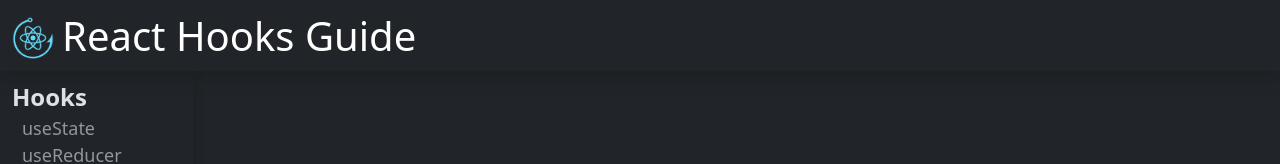
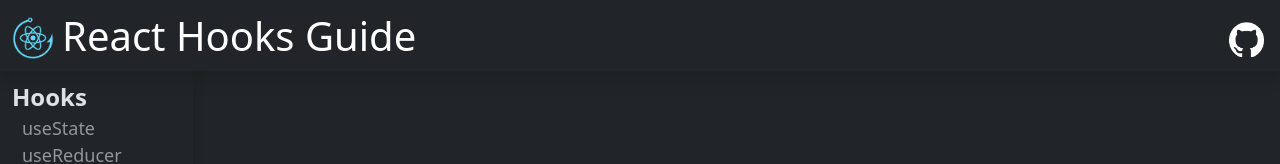
Before and after one commit to alonzojoe/react-hooks-guide, a React (Vite) app: page / in a window 1280 px wide. Shown: the top 164 px of the page. Built offline with nearby package versions, Linux system fonts and the light colour scheme.

Commit message:
chore: Add github link and active navlink indicator ::before adjustments

```diff
--- a/src/Layouts/RootLayout.jsx
+++ b/src/Layouts/RootLayout.jsx
@@ -1,6 +1,7 @@
 import { useRef, useEffect, useState } from "react";
 import { Outlet, NavLink, Link } from "react-router-dom";
 import HookLogo from "@/assets/images/hook.png";
+import GitHubLogo from "@/assets/images/github.png";
 
 const RootLayout = () => {
   const headerRef = useRef(null);
@@ -27,6 +28,9 @@
         ref={headerRef}
         className="p-2 bg-dark shadow top-0 position-fixed w-100 z-3"
       >
+        <div className="d-flex align-items-center justify-content-between">
+          <div>
+            {" "}
             <button
               className="btn btn-dark p-0 d-lg-none"
               type="button"
@@ -36,7 +40,10 @@
             >
               <i className="bx bx-menu-alt-left fs-1 border rounded route-link p-1"></i>
             </button>
-        <Link to="/" className="text-decoration-none text-white align-middle">
+            <Link
+              to="/"
+              className="text-decoration-none text-white align-middle"
+            >
               <img src={HookLogo} alt="ReactHooks" width="50" height="50" />
             </Link>
             <Link
@@ -45,6 +52,16 @@
             >
               <span>React Hooks Guide</span>
             </Link>
+          </div>
+          <div className="mx-2">
+            <a
+              href="https://github.com/alonzojoe/react-hooks-guide"
+              target="_blank"
+            >
+              <img src={GitHubLogo} alt="ReactHooks" width="35" height="35" />
+            </a>
+          </div>
+        </div>
       </h1>
       <div className="row" style={{ marginTop: headerHeight }}>
         <div
--- a/src/index.css
+++ b/src/index.css
@@ -53,7 +53,7 @@
 .route-link.active::before {
   content: "";
   position: absolute;
-  top: 3px;
+  top: 5px;
   left: 2px;
   height: 20px;
   width: 3px;
```
Also changed, not shown: src/assets/images/github.png (added). Lines whose indentation alone changed are shown as unchanged.
